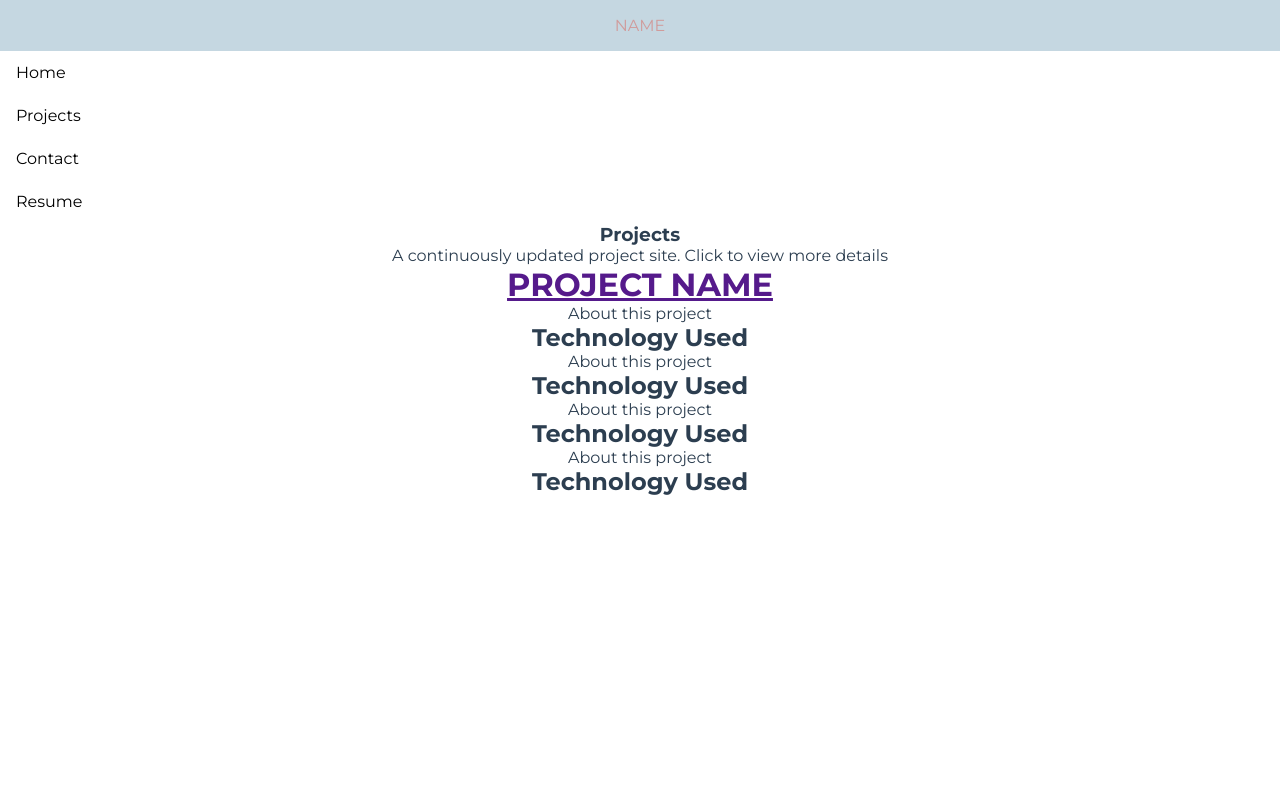
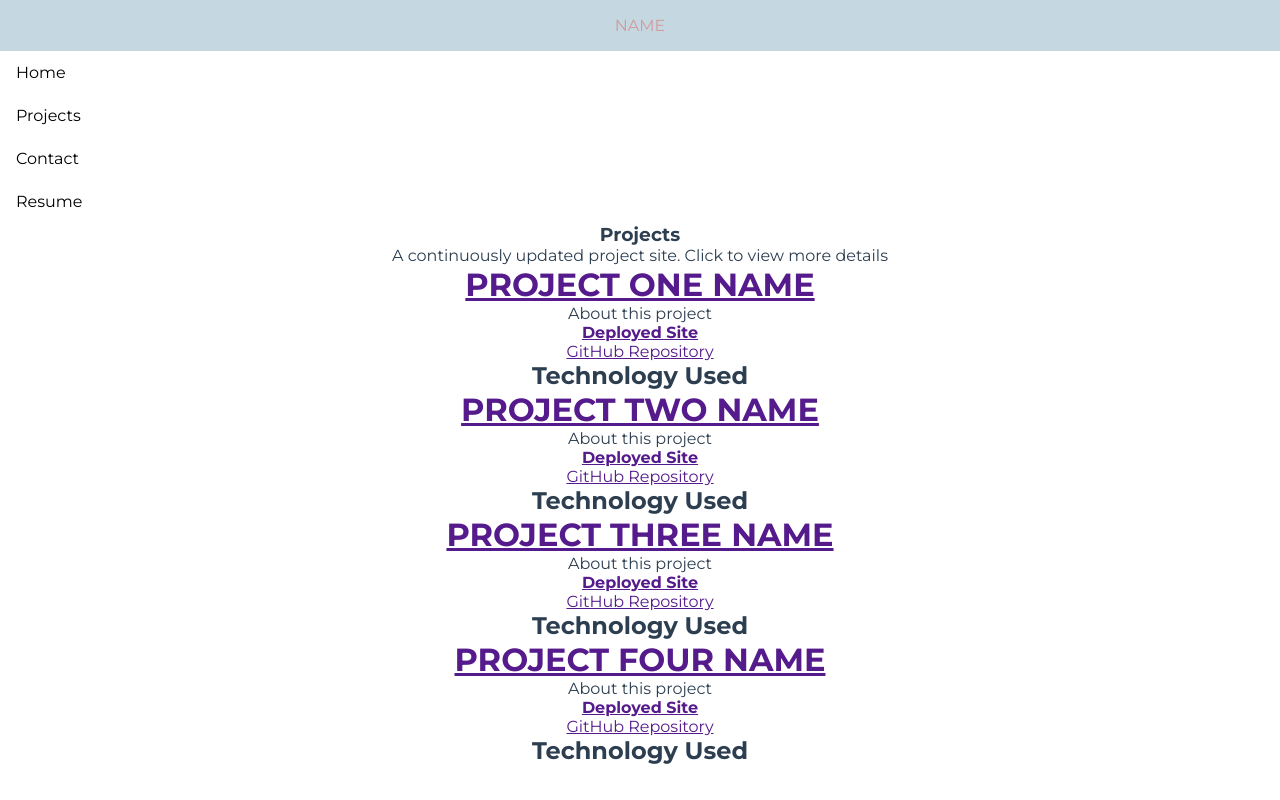
Before and after one commit to Jenna424/portfolio, a Vue app: page /projects in a window 1280 px wide. Built offline with nearby package versions, Linux system fonts and the light colour scheme.

Commit message:
project updates

```diff
--- a/src/components/ProjectFour.vue
+++ b/src/components/ProjectFour.vue
@@ -2,11 +2,11 @@
   <div class="project">
     <!-- <img src="../assets/project4-photo.png" alt="Project4-photo"> -->
     <div>
-      <!-- <h1><a href="">PROJECT NAME</a></h1> -->
+      <h1><a href="">PROJECT FOUR NAME</a></h1>
       <p>About this project</p>
       <div class="project-resource">
-        <!-- <h4><a href="">Deployed Site</a></h4>
-        <p><a href="">GitHub Repository</a></p> -->
+        <h4><a href="">Deployed Site</a></h4>
+        <p><a href="">GitHub Repository</a></p>
       </div>
     </div>
     <div class="tech-used">
--- a/src/components/ProjectOne.vue
+++ b/src/components/ProjectOne.vue
@@ -2,11 +2,11 @@
   <div class="project">
     <!-- <img src="../assets/project1-photo.png" alt="Project1-photo"> -->
     <div>
-      <h1><a href="">PROJECT NAME</a></h1>
+      <h1><a href="">PROJECT ONE NAME</a></h1>
       <p>About this project</p>
       <div class="project-resource">
-        <!-- <h4><a href="">Deployed Site</a></h4>
-        <p><a href="">GitHub Repository</a></p> -->
+        <h4><a href="">Deployed Site</a></h4>
+        <p><a href="">GitHub Repository</a></p>
       </div>
     </div>
     <div class="tech-used">
--- a/src/components/ProjectThree.vue
+++ b/src/components/ProjectThree.vue
@@ -2,11 +2,11 @@
   <div class="project">
     <!-- <img src="../assets/project3-photo.png" alt="Project3-photo"> -->
     <div>
-      <!-- <h1><a href="">PROJECT NAME</a></h1> -->
+      <h1><a href="">PROJECT THREE NAME</a></h1>
       <p>About this project</p>
       <div class="project-resource">
-        <!-- <h4><a href="">Deployed Site</a></h4>
-        <p><a href="">GitHub Repository</a></p> -->
+        <h4><a href="">Deployed Site</a></h4>
+        <p><a href="">GitHub Repository</a></p>
       </div>
     </div>
     <div class="tech-used">
--- a/src/components/ProjectTwo.vue
+++ b/src/components/ProjectTwo.vue
@@ -2,11 +2,11 @@
   <div class="project">
     <!-- <img src="../assets/project2-photo.png" alt="Project2-photo"> -->
     <div>
-      <!-- <h1><a href="">PROJECT NAME</a></h1> -->
+      <h1><a href="">PROJECT TWO NAME</a></h1>
       <p>About this project</p>
       <div class="project-resource">
-        <!-- <h4><a href="">Deployed Site</a></h4>
-        <p><a href="">GitHub Repository</a></p> -->
+        <h4><a href="">Deployed Site</a></h4>
+        <p><a href="">GitHub Repository</a></p>
       </div>
     </div>
     <div class="tech-used">
```
